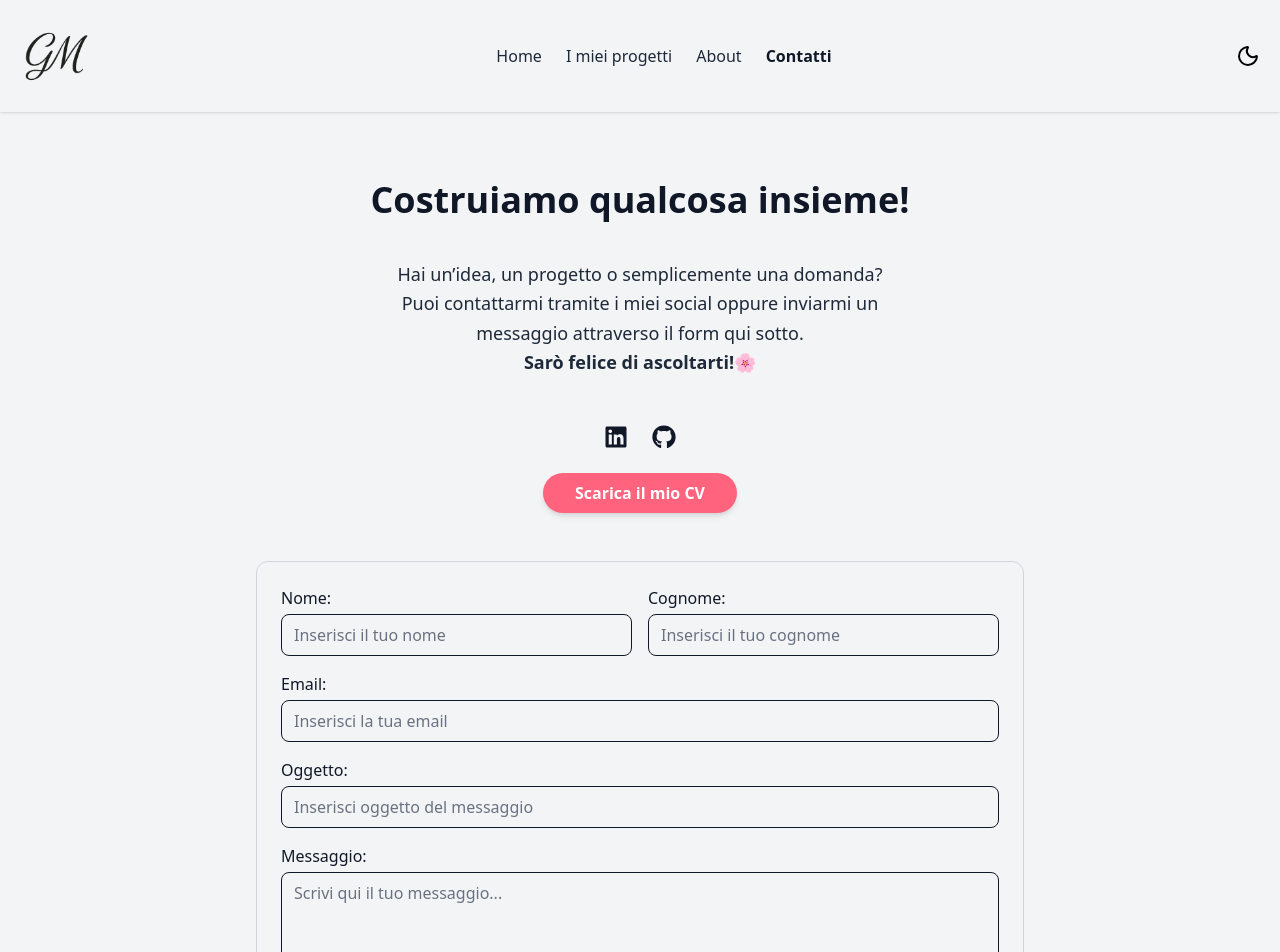
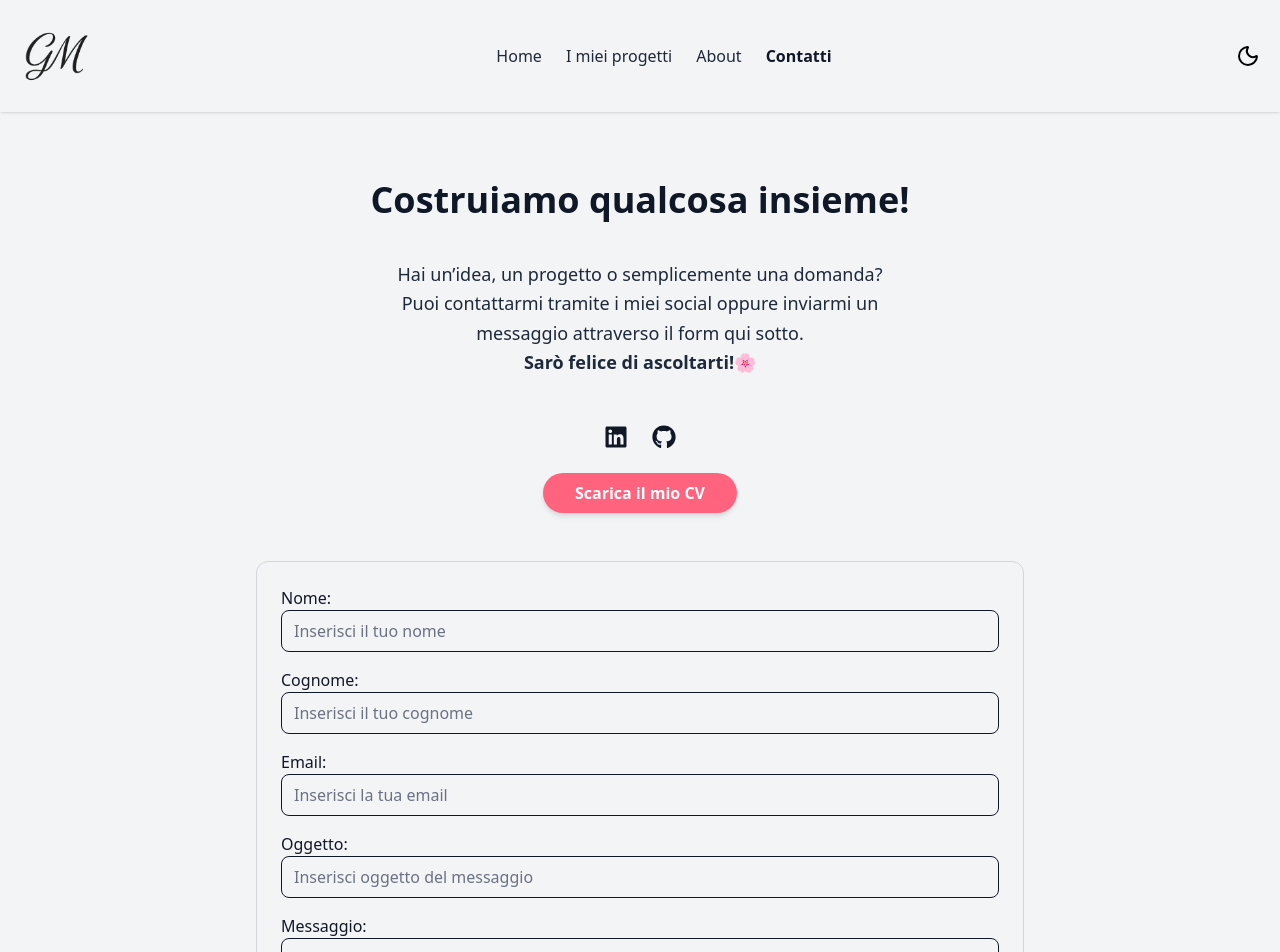
Before and after one commit to giorgiameffe/giorgiameffe-portfolio, a React (Vite) app: page /contacts in a window 1280 px wide. Shown: the top 952 px of the page. Built offline with nearby package versions, Linux system fonts and the light colour scheme; a web font is replaced by a local one.

Commit message:
feat: update form using formspree

```diff
--- a/src/components/ContactForm.tsx
+++ b/src/components/ContactForm.tsx
@@ -1,164 +1,104 @@
 import React from "react";
-import { useState } from "react";
-import type { FormEvent, ChangeEvent } from "react";
-
-interface FormData {
-    firstName: string;
-    lastName: string;
-    email: string;
-    object: string;
-    message: string;
-}
+import { useForm, ValidationError } from '@formspree/react';
 
 const ContactForm: React.FC = () => {
 
-    const [formData, setFormData] = useState<FormData>({
-        firstName: "",
-        lastName: "",
-        email: "",
-        object: "",
-        message: ""
-    })
+    // Inizializzazione Formspree con Form ID personale
+    const [state, handleSubmit] = useForm("xdkqpakp");
 
-    function handleChange(e: ChangeEvent<HTMLInputElement | HTMLTextAreaElement>) {
-        setFormData({ ...formData, [e.target.name]: e.target.value });
+    // Mostra messaggio di conferma se l'invio è riuscito
+    if (state.succeeded) {
+        return (
+            <p className="text-green-600 dark:text-green-400 text-center mt-4">
+                Messaggio inviato! Ti risponderò presto 🌸
+            </p>
+        );
     }
 
-
-    function handleSubmit(e: FormEvent<HTMLFormElement>) {
-        e.preventDefault();
-        console.log("Form inviato:", formData);
-    }
-
-
     return (
-
-        // Form contatti
         <form
             onSubmit={handleSubmit}
-            className="md:max-w-2xl lg:max-w-3xl mx-auto mb-15 border border-gray-300 rounded-xl p-6">
-
-            {/* Container Nome e Cognome */}
-            <div className="flex flex-col md:flex-row md:gap-6 lg:gap-4 mb-4">
+            className="md:max-w-2xl lg:max-w-3xl mx-auto mb-15 border border-gray-300 rounded-xl p-6"
+        >
             {/* Nome */}
-                <div className="flex-1">
-                    <div className="flex items-center mb-1">
+            <div className="mb-4">
                 <label htmlFor="firstName" className="font-medium">Nome:</label>
-                    </div>
                 <input
                     type="text"
                     id="firstName"
                     name="firstName"
                     placeholder="Inserisci il tuo nome"
-                        value={formData.firstName}
-                        onChange={handleChange}
                     required
-                        className="w-full border rounded-lg px-3 py-2  placeholder-gray-500 dark:placeholder-gray-400"
+                    className="w-full border rounded-lg px-3 py-2 placeholder-gray-500 dark:placeholder-gray-400"
                 />
+                <ValidationError prefix="Nome" field="firstName" errors={state.errors} />
             </div>
 
             {/* Cognome */}
-                <div className="flex-1">
-                    <div className="flex items-center mb-1 mt-4 md:mt-0">
+            <div className="mb-4">
                 <label htmlFor="lastName" className="font-medium">Cognome:</label>
-                    </div>
                 <input
                     type="text"
                     id="lastName"
                     name="lastName"
                     placeholder="Inserisci il tuo cognome"
-                        value={formData.lastName}
-                        onChange={handleChange}
                     required
-                        className="w-full border rounded-lg px-3 py-2  placeholder-gray-500 dark:placeholder-gray-400"
+                    className="w-full border rounded-lg px-3 py-2 placeholder-gray-500 dark:placeholder-gray-400"
                 />
-                </div>
+                <ValidationError prefix="Cognome" field="lastName" errors={state.errors} />
             </div>
 
             {/* Email */}
-            <div className="mb-1">
+            <div className="mb-4">
                 <label htmlFor="email" className="font-medium">Email:</label>
-            </div>
                 <input
                     type="email"
                     id="email"
                     name="email"
                     placeholder="Inserisci la tua email"
-                value={formData.email}
-                onChange={handleChange}
                     required
-                className="w-full border rounded-lg px-3 py-2 mb-4 placeholder-gray-500 dark:placeholder-gray-400"
+                    className="w-full border rounded-lg px-3 py-2 placeholder-gray-500 dark:placeholder-gray-400"
                 />
+                <ValidationError prefix="Email" field="email" errors={state.errors} />
+            </div>
 
-            {/* Oggetto del messaggio */}
-            <div className="mb-1">
+            {/* Oggetto */}
+            <div className="mb-4">
                 <label htmlFor="object" className="font-medium">Oggetto:</label>
-            </div>
                 <input
                     type="text"
                     id="object"
                     name="object"
                     placeholder="Inserisci oggetto del messaggio"
-                value={formData.object}
-                onChange={handleChange}
                     required
-                className="w-full border rounded-lg px-3 py-2 mb-4  placeholder-gray-500 dark:placeholder-gray-400"
+                    className="w-full border rounded-lg px-3 py-2 placeholder-gray-500 dark:placeholder-gray-400"
                 />
+                <ValidationError prefix="Oggetto" field="object" errors={state.errors} />
+            </div>
 
             {/* Messaggio */}
-            <div className="mb-1">
-                <label htmlFor="textarea" className="font-medium">Messaggio:</label>
-            </div>
+            <div className="mb-4">
+                <label htmlFor="message" className="font-medium">Messaggio:</label>
                 <textarea
                     id="message"
                     name="message"
                     placeholder="Scrivi qui il tuo messaggio..."
-                value={formData.message}
-                onChange={handleChange}
                     required
                     className="w-full border rounded-lg px-3 py-2 h-32 placeholder-gray-500 dark:placeholder-gray-400"
-            ></textarea>
+                />
+                <ValidationError prefix="Messaggio" field="message" errors={state.errors} />
+            </div>
 
             <button
                 type="submit"
+                disabled={state.submitting}
                 className="inline-block mt-4 bg-rose-400 dark:bg-rose-700 text-white px-8 py-2 font-semibold
-                    rounded-full shadow-md transition cursor-pointer w-full text-center" >
-                Invia messaggio
+                    rounded-full shadow-md transition cursor-pointer w-full text-center"
+            >
+                {state.submitting ? "Invio..." : "Invia messaggio"}
             </button>
-
         </form>
-    )
-
+    );
 }
 
 export default ContactForm;
-
-// ---------------------------------------------------------
-// Appunti su FormEvent e ChangeEvent in React + TypeScript
-// ---------------------------------------------------------
-
-{/*
-  FormEvent:
-  - Rappresenta l'evento che si genera quando un form viene inviato.
-  - Si usa principalmente nella funzione handleSubmit.
-  - Permette di accedere a e.preventDefault() per evitare il comportamento di default del browser (come il reload della pagina),
-    ai dati del form e al target del form stesso.
-  - È utile per gestire l'invio dei dati in modo controllato con React.
-  - Esempio:
-      const handleSubmit = (e: FormEvent<HTMLFormElement>) => {
-        e.preventDefault();
-        // gestisci i dati del form qui
-      }
-*/}
-
-{/*
-  ChangeEvent:
-  - Rappresenta l'evento che si genera quando un input, textarea o select cambia valore.
-  - Si usa nelle funzioni handleChange per aggiornare lo stato o reagire alle modifiche dell'utente.
-  - È un tipo generico: ChangeEvent<HTMLInputElement>, ChangeEvent<HTMLTextAreaElement>, ChangeEvent<HTMLSelectElement>, ecc.
-  - Permette di leggere il valore corrente del campo tramite e.target.value.
-  - Esempio:
-      const handleChange = (e: ChangeEvent<HTMLInputElement>) => {
-        setNome(e.target.value);
-      }
-*/}
```
Lines whose indentation alone changed are shown as unchanged.
